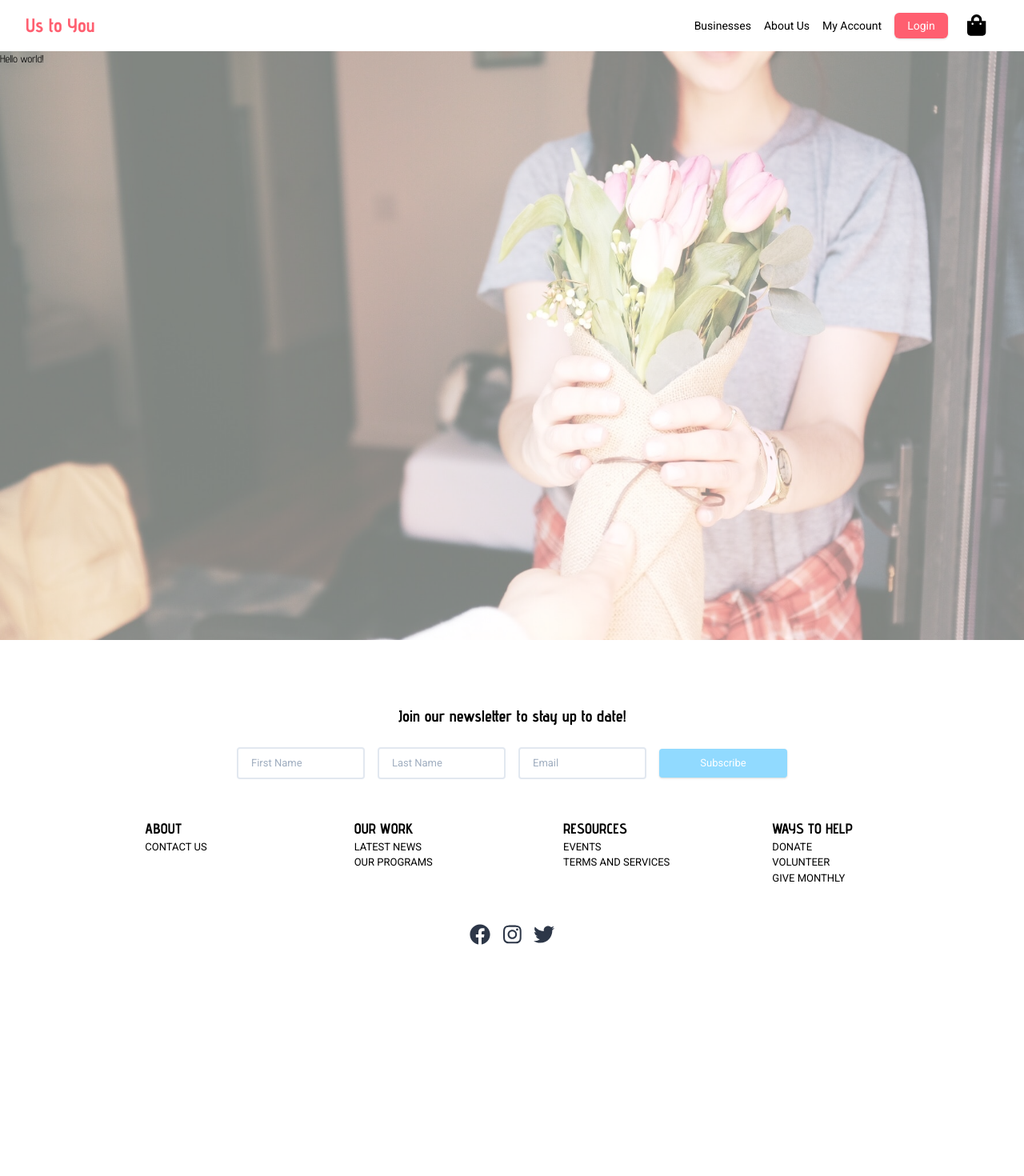
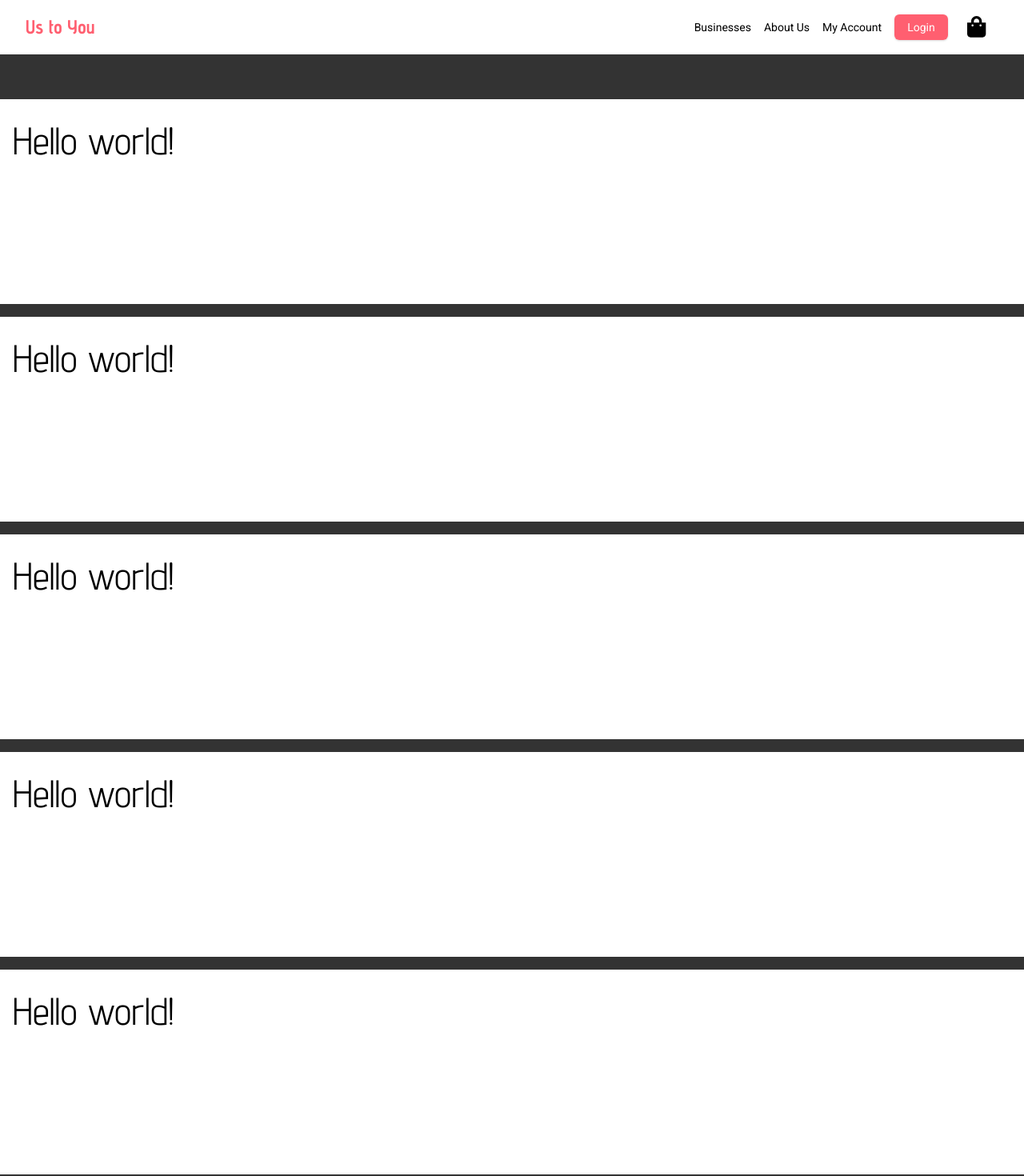
Before and after one commit to catcarbonell/hackathon_frontend, a React (Create React App) app: page / in a window 1280 px wide. Shown: the top 1470 px of the page at 80% size. Before the commit the page ends 1231 px from the top, so only its background shows below. Built offline with nearby package versions, Linux system fonts and the light colour scheme.

Commit message:
finally friggin tamed the main and footer components omfg.

```diff
--- a/src/App.js
+++ b/src/App.js
@@ -8,19 +8,19 @@ import './tailwind.output.css';
 
 function App() {
   return (
-      <div className="App">
-          <div className="flex flex-col min-h-screen justify-between">
+    <div className="App min-h-screen">
+
+      <div className="flex flex-col">
         <Navbar />
-
-            <main className="flex flex-grow h-screen">
+          <main className="flex-1 mt-10 mb-20">
             <Switch>
               <Route exact path="/" component={Landing} />
               <Route path="/login" component={Login} />
             </Switch>
           </main>
-
         <Footer />
       </div>
+
     </div>
 
   );
--- a/src/Components/Footer.js
+++ b/src/Components/Footer.js
@@ -2,9 +2,8 @@ import React from 'react';
 import Socials from './Socials';
 const Footer = () =>{
     return(
-        <footer id="footer"
-                className="text-center bg-white
-                           flex flex-col justify-center items-center content-center">
+        <footer id="footer" className="pt-10 border-solid border-2 border-custom-red  w-full text-center bg-gray-100">
+            <div className="flex flex-col justify-center items-center content-center">
                 <div id="newsletter" className="hidden lg:contents lg:w-5/6 lg:text-center lg:mb-10">
                     <h2 className="text-xl font-bold my-4">Join our newsletter to stay up to date!</h2>
                     <form>
@@ -36,7 +35,10 @@ const Footer = () =>{
                         <p>Give Monthly</p>
                     </div>
                 </div>
+
                 <Socials />
+
+            </div>
         </footer>
     )
 }
--- /dev/null
+++ b/src/Components/Landing/Section.js
@@ -0,0 +1,11 @@
+import React from 'react';
+
+const Section = () => {
+    return(
+        <div className="w-full h-64 my-4 p-4 bg-white">
+            <h1 className="text-5xl">Hello world!</h1>
+        </div>
+    );
+}
+
+export default Section;
--- a/src/Components/Landing/index.js
+++ b/src/Components/Landing/index.js
@@ -1,9 +1,16 @@
 import React from 'react';
+import Section from './Section';
 
 const Landing = () => {
     return(
         <div>
-            <h1>Hello world!</h1>
+            <Section />
+            <Section />
+            <Section />
+            <Section />
+            <Section />
+            <Section />
+            <Section />
         </div>
     );
 }
--- a/src/Components/Login/index.js
+++ b/src/Components/Login/index.js
@@ -7,7 +7,7 @@ const Login = () => {
   const handleAcct = () => setAcct(!hasAcct);
 
   return (
-    <div className="m-auto">
+    <div className="w-full h-screen flex flex-col self-center justify-center items-center content-center">
         {!hasAcct &&  <SignUp handleAcct={handleAcct} />}
         {hasAcct && <SignIn handleAcct={handleAcct} />}
     </div>
--- a/src/Components/Navbar.js
+++ b/src/Components/Navbar.js
@@ -17,7 +17,7 @@ const Navbar = () => {
 
 
     return(
-        <nav className="px-8 bg-white h-16
+        <nav className="px-8 py-4 bg-white
                         flex flex-row lg:justify-center justify-start items-center">
 
             <div id="navlogo" className="w-1/2 flex justify-start">
--- a/src/tailwind.css
+++ b/src/tailwind.css
@@ -1,7 +1,7 @@
 @tailwind base;
 @tailwind components;
 
-html {
+/* html {
     content: "";
     position: absolute;
     top: 0;
@@ -14,6 +14,8 @@ html::after {
     background: url('./Assets/bg-01.jpg') fixed;
     background-repeat: no-repeat;
     background-size: cover;
+    width: 100%;
+    height: 100%;
     opacity: 0.5;
     top: 0;
     left: 0;
@@ -21,10 +23,11 @@ html::after {
     right: 0;
     position: absolute;
     z-index: -1;
-}
+} */
 body {
     font-family: 'Roboto', sans-serif;
     font-size: 13px;
+    background-color: #333;
 }
 h1, h2, h3, h4, h5, h6 {
     font-family: 'Advent Pro', sans-serif;
```
Also changed, not shown: src/tailwind.output.css. Lines whose indentation alone changed are shown as unchanged.
